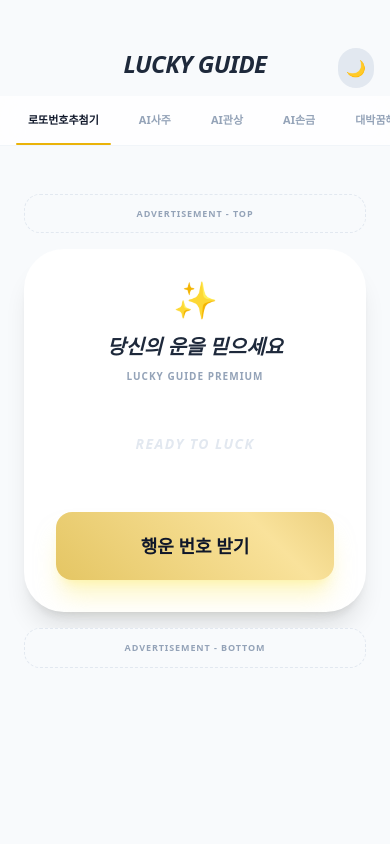
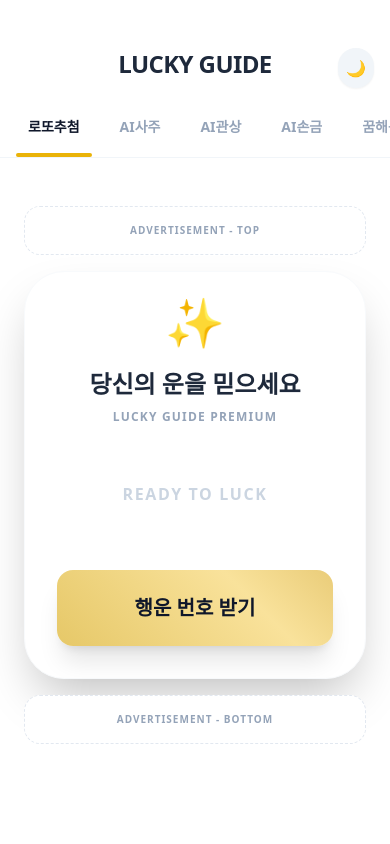
Before and after one commit to cookiekuki0204/lucky-guide, a React (Create React App) app: page / in a window 390 px wide. Shown: the top 844 px of the page. Built offline with nearby package versions, Linux system fonts and the light colour scheme.

Commit message:
adSence수정7

```diff
--- a/src/App.js
+++ b/src/App.js
@@ -12,8 +12,8 @@ function App() {
   const toggleDarkMode = () => setIsDarkMode(!isDarkMode);
 
   const AdSlot = ({ id }) => (
-    <div className={`w-full max-w-[360px] my-4 p-3 text-center border border-dashed rounded-2xl ${isDarkMode ? 'border-slate-700 bg-slate-800/50' : 'border-slate-200 bg-slate-50'}`}>
-      <p className="text-[9px] text-slate-400 font-bold uppercase tracking-widest">Advertisement - {id}</p>
+    <div className={`w-full max-w-[360px] my-4 p-4 text-center border border-dashed rounded-2xl ${isDarkMode ? 'border-slate-700 bg-slate-800/30' : 'border-slate-200 bg-white'}`}>
+      <p className="text-[10px] text-slate-400 font-bold uppercase tracking-widest">Advertisement - {id}</p>
     </div>
   );
 
@@ -33,9 +33,14 @@ function App() {
   const downloadImage = async () => {
     if (!cardRef.current) return;
     try {
-      const canvas = await html2canvas(cardRef.current, { backgroundColor: isDarkMode ? '#1e293b' : '#f8fafc', scale: 2 });
+      const canvas = await html2canvas(cardRef.current, {
+        backgroundColor: isDarkMode ? '#1e293b' : '#ffffff',
+        scale: 2,
+        useCORS: true,
+        windowWidth: 360
+      });
       const link = document.createElement('a');
-      link.download = `lucky-numbers-${new Date().getTime()}.png`;
+      link.download = `lucky-numbers.png`;
       link.href = canvas.toDataURL('image/png');
       link.click();
     } catch (err) { console.error('이미지 저장 실패:', err); }
@@ -53,29 +58,37 @@ function App() {
         imageUrl: 'https://lucky-guide.pages.dev/og-image.png',
         link: { mobileWebUrl: 'https://lucky-guide.pages.dev', webUrl: 'https://lucky-guide.pages.dev' },
       },
+      buttons: [{ title: '번호 받으러 가기', link: { mobileWebUrl: 'https://lucky-guide.pages.dev', webUrl: 'https://lucky-guide.pages.dev' } }],
     });
   };
 
-  const bgClass = isDarkMode ? "bg-slate-900 text-slate-100" : "bg-[#f8fafc] text-slate-800";
-  const navBg = isDarkMode ? "bg-slate-900/80 border-slate-800" : "bg-white/80 border-slate-100";
-  const cardClass = `w-full max-w-[360px] p-8 rounded-[2.5rem] shadow-xl animate-in fade-in zoom-in-95 duration-500 ${isDarkMode ? 'bg-slate-800' : 'bg-white'}`;
-  const tabClass = (id) => `flex-none md:flex-1 px-5 md:px-2 py-4 text-[11px] md:text-[13px] font-black transition-all relative whitespace-nowrap text-center ${activeTab === id ? (isDarkMode ? 'text-yellow-400' : 'text-slate-900') : (isDarkMode ? 'text-slate-500' : 'text-slate-400')}`;
+  const bgClass = isDarkMode ? "bg-[#0f172a] text-slate-100" : "bg-[#ffffff] text-slate-800";
+  const navBg = isDarkMode ? "bg-[#0f172a]/90 border-slate-800" : "bg-white/95 border-slate-100";
+  const cardClass = `w-full max-w-[360px] p-8 rounded-[2.5rem] shadow-2xl animate-in fade-in zoom-in-95 duration-500 ${isDarkMode ? 'bg-slate-800 border border-slate-700' : 'bg-white border border-slate-50'}`;
+  const tabClass = (id) => `flex-none md:flex-1 px-5 md:px-2 py-5 text-[14px] md:text-[15px] font-black transition-all relative whitespace-nowrap text-center ${activeTab === id ? (isDarkMode ? 'text-yellow-400' : 'text-slate-900') : (isDarkMode ? 'text-slate-500' : 'text-slate-400')}`;
 
   return (
     <div className={`min-h-screen ${bgClass} flex flex-col items-center font-sans overflow-x-hidden relative transition-colors duration-300`}>
-      <header className={`w-full max-w-[400px] md:max-w-[700px] sticky top-0 z-40 ${isDarkMode ? 'bg-slate-900' : 'bg-[#f8fafc]'}`}>
+      <header className={`w-full max-w-[400px] md:max-w-[700px] sticky top-0 z-40 transition-colors ${isDarkMode ? 'bg-[#0f172a]' : 'bg-white'}`}>
         <div className="relative pt-12 pb-4 text-center">
-          <h1 className="text-2xl md:text-3xl font-black tracking-tight italic">LUCKY GUIDE</h1>
-          <button onClick={toggleDarkMode} className="absolute right-4 top-12 p-2 rounded-full bg-slate-200 dark:bg-slate-700 hover:scale-110 transition-transform">{isDarkMode ? '☀️' : '🌙'}</button>
+          <h1 className="text-2xl md:text-3xl font-black tracking-tight">LUCKY GUIDE</h1>
+          <button onClick={toggleDarkMode} className="absolute right-4 top-12 p-2 rounded-full bg-slate-100 dark:bg-slate-700 hover:scale-110 transition-transform shadow-sm">{isDarkMode ? '☀️' : '🌙'}</button>
         </div>
-        <nav className={`flex backdrop-blur-md border-b overflow-x-auto md:overflow-x-visible no-scrollbar touch-pan-x ${navBg}`}>
-          <div className="flex min-w-full md:min-w-0 md:w-full items-center justify-start md:justify-center px-2">
-            <button onClick={() => setActiveTab('lotto')} className={tabClass('lotto')}>로또번호추첨기{activeTab === 'lotto' && <div className="absolute bottom-0 left-2 right-2 h-0.5 bg-yellow-500 rounded-full" />}</button>
-            <button onClick={() => setActiveTab('saju')} className={tabClass('saju')}>AI사주{activeTab === 'saju' && <div className="absolute bottom-0 left-2 right-2 h-0.5 bg-yellow-500 rounded-full" />}</button>
-            <button onClick={() => setActiveTab('face')} className={tabClass('face')}>AI관상{activeTab === 'face' && <div className="absolute bottom-0 left-2 right-2 h-0.5 bg-yellow-500 rounded-full" />}</button>
-            <button onClick={() => setActiveTab('palm')} className={tabClass('palm')}>AI손금{activeTab === 'palm' && <div className="absolute bottom-0 left-2 right-2 h-0.5 bg-yellow-500 rounded-full" />}</button>
-            <button onClick={() => setActiveTab('dream')} className={tabClass('dream')}>대박꿈해몽{activeTab === 'dream' && <div className="absolute bottom-0 left-2 right-2 h-0.5 bg-yellow-500 rounded-full" />}</button>
-            <button onClick={() => setActiveTab('guide')} className={tabClass('guide')}>띠별운세{activeTab === 'guide' && <div className="absolute bottom-0 left-2 right-2 h-0.5 bg-yellow-500 rounded-full" />}</button>
+        <nav className={`flex backdrop-blur-md border-b overflow-x-auto no-scrollbar touch-pan-x ${navBg}`}>
+          <div className="flex min-w-full items-center justify-start md:justify-center px-2">
+            {[
+              { id: 'lotto', label: '로또추첨' },
+              { id: 'saju', label: 'AI사주' },
+              { id: 'face', label: 'AI관상' },
+              { id: 'palm', label: 'AI손금' },
+              { id: 'dream', label: '꿈해몽' },
+              { id: 'guide', label: '띠별운세' }
+            ].map((tab) => (
+              <button key={tab.id} onClick={() => setActiveTab(tab.id)} className={tabClass(tab.id)}>
+                {tab.label}
+                {activeTab === tab.id && <div className="absolute bottom-0 left-2 right-2 h-1 bg-yellow-500 rounded-full" />}
+              </button>
+            ))}
           </div>
         </nav>
       </header>
@@ -86,70 +99,74 @@ function App() {
         <div ref={cardRef} className={cardClass}>
           {activeTab === 'lotto' && (
             <div className="flex flex-col items-center w-full">
-              <div className="text-center mb-10"><span className="text-4xl mb-3 block animate-bounce">✨</span><h2 className="text-xl font-black italic">당신의 운을 믿으세요</h2><p className="text-slate-400 text-[10px] mt-2 font-bold tracking-widest uppercase">Lucky Guide Premium</p></div>
-              <div className="flex justify-center gap-2 mb-12 h-10 items-center">
+              <div className="text-center mb-10">
+                <span className="text-5xl mb-4 block animate-bounce">✨</span>
+                <h2 className="text-2xl font-black">당신의 운을 믿으세요</h2>
+                <p className="text-slate-400 text-[12px] mt-2 font-bold tracking-widest uppercase">Lucky Guide Premium</p>
+              </div>
+              <div className="flex justify-center gap-3 mb-12 h-14 items-center w-full">
                 {numbers.length > 0 ? numbers.map((num, i) => (
-                  <div key={i} className="w-10 h-10 rounded-full bg-slate-900 text-yellow-400 flex items-center justify-center font-bold text-sm shadow-lg border border-yellow-500/30">{num}</div>
-                )) : <div className="text-slate-200 text-sm font-bold tracking-widest uppercase italic">Ready to Luck</div>}
+                  <div key={i} className="w-11 h-11 rounded-full bg-slate-900 text-yellow-400 flex items-center justify-center font-bold text-lg shadow-lg border border-yellow-500/30">{num}</div>
+                )) : <div className="text-slate-300 text-base font-bold tracking-widest uppercase">Ready to Luck</div>}
               </div>
-              <button onClick={generateNumbers} disabled={isSpinning} style={{ background: 'linear-gradient(45deg, #D4AF37, #F9E29B, #B8860B, #F9E29B)', backgroundSize: '400% 400%', animation: isSpinning ? 'none' : 'glimmer 3s ease infinite' }} className={`w-full py-5 rounded-2xl font-black text-slate-900 text-lg shadow-xl shadow-yellow-200/50 ${isSpinning ? 'opacity-50' : ''}`}>{isSpinning ? '기운을 모으는 중...' : '행운 번호 받기'}</button>
+              <button onClick={generateNumbers} disabled={isSpinning} style={{ background: 'linear-gradient(45deg, #D4AF37, #F9E29B, #B8860B, #F9E29B)', backgroundSize: '400% 400%', animation: isSpinning ? 'none' : 'glimmer 3s ease infinite' }} className={`w-full py-6 rounded-2xl font-black text-slate-900 text-xl shadow-xl ${isSpinning ? 'opacity-50' : ''}`}>{isSpinning ? '기운을 모으는 중...' : '행운 번호 받기'}</button>
             </div>
           )}
 
           {activeTab === 'saju' && (
             <div className="text-center py-6">
-              <span className="text-5xl mb-6 block">🎎</span>
-              <h2 className="text-xl font-black mb-2 italic">타고난 운명, 사주풀이</h2>
-              <div className={`p-6 rounded-3xl text-left text-[12px] leading-relaxed font-medium space-y-4 ${isDarkMode ? 'bg-slate-700/50 text-slate-300 border border-slate-600' : 'bg-slate-50 text-slate-500 border border-slate-100'}`}>
-                <p><strong>"사주팔자는 인생의 설계도와 같습니다."</strong> 사주는 사람이 태어난 연, 월, 일, 시의 네 기둥을 의미하며 이는 타고난 기운의 흐름을 결정합니다.</p>
-                <p>로또 당첨과 같은 횡재수는 사주에서 <strong>'편재(偏財)'</strong>의 기운과 밀접합니다. 럭키가이드 AI는 당신의 사주에서 재물운이 극대화되는 시기와 오행의 조화를 분석하여 행운의 타이밍을 안내합니다.</p>
+              <span className="text-6xl mb-6 block">🎎</span>
+              <h2 className="text-2xl font-black mb-4">타고난 운명, 사주풀이</h2>
+              <div className={`p-6 rounded-3xl text-left text-[14px] leading-relaxed font-medium space-y-4 ${isDarkMode ? 'bg-slate-700/50 text-slate-200 border border-slate-600' : 'bg-slate-50 text-slate-600 border border-slate-100'}`}>
+                <p><strong>사주팔자는 인생의 설계도입니다.</strong> 태어난 연, 월, 일, 시의 기운이 당신의 평생 운을 결정합니다.</p>
+                <p>로또와 같은 큰 재물운은 사주에서 <strong>'편재'</strong>의 기운이 강할 때 찾아옵니다. 럭키가이드 AI는 당신의 사주 속 재물 기운이 극대화되는 황금 시간대를 분석하여 최적의 행운을 가이드합니다.</p>
               </div>
-              <div className="mt-8 inline-block px-4 py-2 bg-yellow-100 text-yellow-700 text-[10px] font-black rounded-full animate-pulse uppercase">AI Engine Updating...</div>
+              <div className="mt-8 inline-block px-5 py-2 bg-yellow-100 text-yellow-700 text-[11px] font-black rounded-full animate-pulse uppercase">AI Engine Updating...</div>
             </div>
           )}
 
           {activeTab === 'face' && (
             <div className="text-center py-6">
-              <span className="text-5xl mb-6 block">🎭</span>
-              <h2 className="text-xl font-black mb-2 italic">"재벌이 될 상인가?"</h2>
-              <div className={`p-6 rounded-3xl text-left text-[12px] leading-relaxed font-medium ${isDarkMode ? 'bg-slate-700/50 text-slate-300' : 'bg-slate-50 text-slate-500'}`}>
-                <p className="mb-4">"코는 재물 창고라 하였습니다." 관상학에서 재물운의 핵심인 '중정'과 '하정'의 조화를 분석합니다. 코의 모양과 입술의 끝 모양은 재산이 머무는 그릇을 상징합니다.</p>
-                <p>AI 얼굴 인식 기술로 당신의 이목구비에 담긴 초년, 중년, 말년의 운세를 정밀 분석해 드릴 예정입니다. 곧 사진 업로드 기능이 시작됩니다.</p>
+              <span className="text-6xl mb-6 block">🎭</span>
+              <h2 className="text-2xl font-black mb-4">재벌이 될 상인가?</h2>
+              <div className={`p-6 rounded-3xl text-left text-[14px] leading-relaxed font-medium ${isDarkMode ? 'bg-slate-700/50 text-slate-200 border border-slate-600' : 'bg-slate-50 text-slate-600 border border-slate-100'}`}>
+                <p className="mb-4"><strong>코는 재산이 머무는 창고입니다.</strong> 관상학에서는 얼굴의 중심인 코와 입의 균형을 통해 말년의 경제적 풍요를 점칩니다.</p>
+                <p>AI 얼굴 인식 기술로 당신의 이목구비에 담긴 재물복을 분석해 드릴 예정입니다. 곧 사진 업로드 기능이 시작됩니다.</p>
               </div>
-              <div className="mt-8 inline-block px-4 py-2 bg-yellow-100 text-yellow-700 text-[10px] font-black rounded-full animate-pulse uppercase">Content Updating...</div>
+              <div className="mt-8 inline-block px-5 py-2 bg-yellow-100 text-yellow-700 text-[11px] font-black rounded-full animate-pulse uppercase">Content Updating...</div>
             </div>
           )}
 
           {activeTab === 'palm' && (
             <div className="text-center py-6">
-              <span className="text-5xl mb-6 block">✋</span>
-              <h2 className="text-xl font-black mb-2 italic">"손바닥 속 보물지도"</h2>
-              <div className={`p-6 rounded-3xl text-left text-[12px] leading-relaxed font-medium space-y-4 ${isDarkMode ? 'bg-slate-700/50 text-slate-300 border border-slate-600' : 'bg-slate-50 text-slate-500 border border-slate-100'}`}>
-                <p><strong>"재물선이 뚜렷하니 대박의 징조로다."</strong> 수상학에서 손금은 뇌의 신경과 연결되어 운명을 반영합니다. 특히 약지 아래의 '태양선'과 새끼손가락 아래의 '재운선'은 부를 상징합니다.</p>
-                <p>로또 당첨자들에게서 흔히 발견되는 <strong>'삼지창 손금'</strong> 유무를 AI가 정밀 스캔하여 당신의 재물운 지수를 알려드립니다.</p>
+              <span className="text-6xl mb-6 block">✋</span>
+              <h2 className="text-2xl font-black mb-4">손바닥 속 보물지도</h2>
+              <div className={`p-6 rounded-3xl text-left text-[14px] leading-relaxed font-medium space-y-4 ${isDarkMode ? 'bg-slate-700/50 text-slate-200 border border-slate-600' : 'bg-slate-50 text-slate-600 border border-slate-100'}`}>
+                <p><strong>재물선이 뚜렷하면 대박의 징조입니다.</strong> 수상학에서 손금은 뇌의 신경과 연결되어 그 사람의 에너지를 실시간으로 반영합니다.</p>
+                <p>로또 당첨자들에게서 흔히 발견되는 <strong>삼지창 손금</strong>과 재운선을 AI가 스캔하여 당신의 현재 재물운 지수를 분석해 드립니다.</p>
               </div>
-              <div className="mt-8 inline-block px-4 py-2 bg-yellow-100 text-yellow-700 text-[10px] font-black rounded-full animate-pulse uppercase">AI Scanning Ready...</div>
+              <div className="mt-8 inline-block px-5 py-2 bg-yellow-100 text-yellow-700 text-[11px] font-black rounded-full animate-pulse uppercase">AI Scanning Ready...</div>
             </div>
           )}
 
           {activeTab === 'dream' && (
-            <div>
-              <h2 className="text-xl font-black mb-8 text-center italic">로또 당첨 길몽 10선</h2>
-              <div className="space-y-4 text-[11px] max-h-[45vh] overflow-y-auto pr-2 custom-scrollbar font-medium">
+            <div className="w-full">
+              <h2 className="text-2xl font-black mb-6 text-center">로또 당첨 길몽 10선</h2>
+              <div className="space-y-4 text-[14px] h-[380px] overflow-y-auto pr-2 no-scrollbar font-medium">
                 {[
-                  {t: "연예인이 집에 온 꿈", d: "귀인을 만나 재물운이 크게 상승할 징조입니다."},
-                  {t: "대통령과 악수", d: "명예와 횡재수가 따르는 최고 길몽입니다."},
-                  {t: "조상님의 밝은 미소", d: "부를 얻게 될 조상님의 선물입니다."},
-                  {t: "똥에 흠뻑 젖는 꿈", d: "막대한 재물이 굴러오는 전형적 당첨 꿈입니다."},
+                  {t: "연예인이 집에 온 꿈", d: "재물운이 크게 상승할 징조입니다."},
+                  {t: "대통령과 악수하는 꿈", d: "명예와 횡재수가 따르는 최고 길몽입니다."},
+                  {t: "조상님이 밝게 웃는 꿈", d: "부를 얻게 될 조상님의 선물입니다."},
+                  {t: "똥에 흠뻑 젖는 꿈", d: "막대한 재산이 굴러오는 전형적인 꿈입니다."},
                   {t: "집이 활활 타는 꿈", d: "재산이 급격히 번창할 것을 예시합니다."},
-                  {t: "맑은 물이 차오름", d: "부귀영화를 누릴 강력한 징조입니다."},
-                  {t: "돼지 떼 발견", d: "횡재수가 넝쿨째 들어오는 꿈입니다."},
-                  {t: "피가 솟구침", d: "선명한 피가 많이 날수록 큰 돈이 생깁니다."},
-                  {t: "용의 승천", d: "일생일대의 기회가 찾아왔음을 뜻합니다."},
-                  {t: "돈다발 선물", d: "실제 횡재 가능성이 매우 높은 길몽입니다."}
+                  {t: "맑은 물이 집안에 가득참", d: "부귀영화를 누릴 강력한 징조입니다."},
+                  {t: "돼지 떼를 발견하는 꿈", d: "횡재수가 넝쿨째 들어오는 꿈입니다."},
+                  {t: "자신의 몸에서 피가 남", d: "선명한 피는 큰 재물운을 의미합니다."},
+                  {t: "용이 하늘로 승천함", d: "일생일대의 기회가 찾아옴을 뜻합니다."},
+                  {t: "돈다발을 선물받는 꿈", d: "실제 횡재 가능성이 매우 높습니다."}
                 ].map((item, i) => (
-                  <div key={i} className={`p-4 rounded-2xl border-l-4 border-yellow-500 shadow-sm ${isDarkMode ? 'bg-slate-700 text-slate-300' : 'bg-slate-50 text-slate-600'}`}>
-                    <h3 className={`font-black mb-1 italic ${isDarkMode ? 'text-white' : 'text-slate-900'}`}>{i+1}. {item.t}</h3><p>{item.d}</p>
+                  <div key={i} className={`p-5 rounded-2xl border-l-4 border-yellow-500 shadow-sm ${isDarkMode ? 'bg-slate-700 text-slate-200' : 'bg-slate-50 text-slate-600'}`}>
+                    <h3 className={`font-black mb-2 text-base ${isDarkMode ? 'text-white' : 'text-slate-900'}`}>{i+1}. {item.t}</h3><p>{item.d}</p>
                   </div>
                 ))}
               </div>
@@ -158,19 +175,18 @@ function App() {
 
           {activeTab === 'guide' && (
             <div>
-              <h2 className="text-xl font-black mb-6 text-center italic">"12간지 띠별 행운 포인트"</h2>
-              <div className={`p-5 rounded-3xl text-left text-[11px] leading-relaxed font-medium space-y-4 mb-6 ${isDarkMode ? 'bg-slate-700/50 text-slate-300 border border-slate-600' : 'bg-slate-50 text-slate-500 border border-slate-100'}`}>
-                <p><strong>띠별 오행의 조화:</strong> 동양학에서 12간지는 각기 고유한 오행(나무, 불, 흙, 금, 물)을 지닙니다. 이 기운에 따라 로또 번호의 홀짝 조합이나 특정 숫자대(20번대, 30번대 등)의 기운이 달라집니다.</p>
-                <p>예를 들어 <strong>범/말/개(화기운)</strong> 그룹은 분산된 번호보다 집중된 번호대에서 큰 행운을 얻는 경향이 있습니다. 아래 표에서 당신의 그룹에 맞는 행운의 상징을 확인하세요.</p>
+              <h2 className="text-2xl font-black mb-6 text-center">12간지 행운 포인트</h2>
+              <div className={`p-6 rounded-3xl text-left text-[14px] leading-relaxed font-medium space-y-4 mb-6 ${isDarkMode ? 'bg-slate-700/50 text-slate-200 border border-slate-600' : 'bg-slate-50 text-slate-600 border border-slate-100'}`}>
+                <p><strong>띠별 오행의 조화:</strong> 12간지는 각기 고유한 기운을 지닙니다. 이에 따라 로또 번호의 홀짝 조합이나 특정 숫자대의 기운이 달라집니다.</p>
               </div>
               <div className={`overflow-hidden rounded-3xl border shadow-sm ${isDarkMode ? 'border-slate-700' : 'border-slate-100'}`}>
-                <table className="w-full text-[10px] text-center border-collapse font-medium">
-                  <thead className={isDarkMode ? 'bg-slate-700 text-slate-400' : 'bg-slate-50 text-slate-400'}><tr><th className="p-3">띠별 그룹</th><th className="p-3">행운 숫자</th><th className="p-3">컬러</th></tr></thead>
-                  <tbody className={`divide-y italic ${isDarkMode ? 'divide-slate-700 text-slate-300' : 'divide-slate-50 text-slate-700'}`}>
-                    <tr><td className="p-3">쥐/용/원숭이</td><td className="p-3 font-black">1, 6, 15, 29</td><td className="p-3 text-blue-500 font-black">BLUE</td></tr>
-                    <tr><td className="p-3">소/뱀/닭</td><td className="p-3 font-black">2, 7, 24, 38</td><td className="p-3 text-red-500 font-black">RED</td></tr>
-                    <tr><td className="p-3">범/말/개</td><td className="p-3 font-black">3, 8, 19, 42</td><td className="p-3 text-green-600 font-black">GREEN</td></tr>
-                    <tr><td className="p-3">토끼/양/돼지</td><td className="p-3 font-black">4, 9, 31, 45</td><td className="p-3 text-slate-400 font-black">WHITE</td></tr>
+                <table className="w-full text-[13px] text-center border-collapse font-medium">
+                  <thead className={isDarkMode ? 'bg-slate-700 text-slate-400' : 'bg-slate-50 text-slate-400'}><tr><th className="p-4">띠 그룹</th><th className="p-4">행운 숫자</th><th className="p-4">컬러</th></tr></thead>
+                  <tbody className={`divide-y ${isDarkMode ? 'divide-slate-700 text-slate-300' : 'divide-slate-50 text-slate-700'}`}>
+                    <tr><td className="p-4">쥐/용/원숭이</td><td className="p-4 font-black">1, 6, 15, 29</td><td className="p-4 text-blue-500 font-bold">BLUE</td></tr>
+                    <tr><td className="p-4">소/뱀/닭</td><td className="p-4 font-black">2, 7, 24, 38</td><td className="p-4 text-red-500 font-bold">RED</td></tr>
+                    <tr><td className="p-4">범/말/개</td><td className="p-4 font-black">3, 8, 19, 42</td><td className="p-4 text-green-600 font-bold">GREEN</td></tr>
+                    <tr><td className="p-4">토끼/양/돼지</td><td className="p-4 font-black">4, 9, 31, 45</td><td className="p-4 text-slate-400 font-bold">WHITE</td></tr>
                   </tbody>
                 </table>
               </div>
@@ -181,17 +197,26 @@ function App() {
         <AdSlot id="BOTTOM" />
 
         {activeTab === 'lotto' && numbers.length > 0 && (
-          <div className="flex justify-center gap-6 mt-10">
-            <button onClick={downloadImage} className="flex flex-col items-center gap-2 text-[10px] font-bold text-slate-400 hover:text-yellow-600 transition-all active:scale-90"><span className="text-xl">💾</span>이미지 저장</button>
-            <button onClick={shareKakao} className="flex flex-col items-center gap-2 text-[10px] font-bold text-slate-400 hover:text-yellow-600 transition-all active:scale-90"><span className="text-xl">💬</span>카톡 공유</button>
-            <button onClick={() => { navigator.clipboard.writeText(numbers.join(', ')); alert('복사되었습니다! 🍀'); }} className="flex flex-col items-center gap-2 text-[10px] font-bold text-slate-400 hover:text-yellow-600 transition-all active:scale-90"><span className="text-xl">📋</span>번호 복사</button>
+          <div className="flex justify-center gap-8 mt-12">
+            <button onClick={downloadImage} className="flex flex-col items-center gap-2 group transition-all active:scale-90">
+              <div className="w-14 h-14 rounded-2xl bg-slate-100 dark:bg-slate-800 flex items-center justify-center text-2xl group-hover:bg-yellow-100 transition-colors shadow-sm">💾</div>
+              <span className="text-[12px] font-bold text-slate-500">이미지 저장</span>
+            </button>
+            <button onClick={shareKakao} className="flex flex-col items-center gap-2 group transition-all active:scale-90">
+              <div className="w-14 h-14 rounded-2xl bg-[#FEE500] flex items-center justify-center text-2xl shadow-sm">💬</div>
+              <span className="text-[12px] font-bold text-slate-500">카톡 공유</span>
+            </button>
+            <button onClick={() => { navigator.clipboard.writeText(numbers.join(', ')); alert('복사되었습니다! 🍀'); }} className="flex flex-col items-center gap-2 group transition-all active:scale-90">
+              <div className="w-14 h-14 rounded-2xl bg-slate-100 dark:bg-slate-800 flex items-center justify-center text-2xl group-hover:bg-yellow-100 transition-colors shadow-sm">📋</div>
+              <span className="text-[12px] font-bold text-slate-500">번호 복사</span>
+            </button>
           </div>
         )}
       </main>
 
-      <footer className={`w-full max-w-[360px] py-16 px-6 text-center border-t mt-auto ${isDarkMode ? 'border-slate-800' : 'border-slate-50'}`}>
-        <div className="flex justify-center gap-4 mb-4 text-[10px] font-bold text-slate-400">
-          <button onClick={() => setIsPrivacyOpen(true)} className="hover:text-yellow-600 underline decoration-slate-200 transition-colors italic">개인정보처리방침</button>
+      <footer className={`w-full max-w-[360px] py-20 px-6 text-center border-t mt-auto ${isDarkMode ? 'border-slate-800' : 'border-slate-100'}`}>
+        <div className="flex justify-center gap-6 mb-4 text-[12px] font-bold text-slate-400">
+          <button onClick={() => setIsPrivacyOpen(true)} className="hover:text-yellow-600 underline transition-colors">개인정보처리방침</button>
           <span>|</span>
           <span className="opacity-50">© 2026 LUCKY GUIDE</span>
         </div>
@@ -199,14 +224,14 @@ function App() {
 
       {isPrivacyOpen && (
         <div className="fixed inset-0 z-[100] bg-slate-900/60 backdrop-blur-sm flex items-center justify-center p-6" onClick={() => setIsPrivacyOpen(false)}>
-          <div className={`${isDarkMode ? 'bg-slate-800 text-slate-200' : 'bg-white text-slate-500'} w-full max-w-[320px] max-h-[70vh] overflow-y-auto rounded-[2rem] p-8 shadow-2xl animate-in fade-in zoom-in-95 duration-300 text-left`} onClick={(e) => e.stopPropagation()}>
-            <h3 className={`text-lg font-black mb-6 italic border-b pb-2 ${isDarkMode ? 'text-white border-slate-700' : 'text-slate-900 border-slate-100'}`}>개인정보처리방침</h3>
-            <div className="text-[11px] leading-relaxed space-y-5 font-medium">
-              <section><p className={`font-bold mb-1 italic ${isDarkMode ? 'text-yellow-400' : 'text-slate-900'}`}>1. 개인정보 수집 미실시</p><p>본 서비스는 성함, 연락처 등 개인 식별 정보를 저장하지 않습니다.</p></section>
-              <section><p className={`font-bold mb-1 italic ${isDarkMode ? 'text-yellow-400' : 'text-slate-900'}`}>2. 구글 애드센스 정책</p><p>맞춤형 광고를 위해 구글 쿠키가 활용될 수 있음을 고지합니다.</p></section>
-              <section><p className={`font-bold mb-1 italic ${isDarkMode ? 'text-yellow-400' : 'text-slate-900'}`}>3. 서비스 보안 로직</p><p>모든 데이터는 사용자의 기기 로컬 환경에서 즉석 실행됩니다.</p></section>
+          <div className={`${isDarkMode ? 'bg-slate-800 text-slate-200' : 'bg-white text-slate-500'} w-full max-w-[340px] max-h-[70vh] overflow-y-auto rounded-[2rem] p-8 shadow-2xl text-left`} onClick={(e) => e.stopPropagation()}>
+            <h3 className={`text-xl font-black mb-6 border-b pb-2 ${isDarkMode ? 'text-white border-slate-700' : 'text-slate-900 border-slate-100'}`}>개인정보처리방침</h3>
+            <div className="text-[13px] leading-relaxed space-y-6 font-medium">
+              <section><p className={`font-bold mb-2 ${isDarkMode ? 'text-yellow-400' : 'text-slate-900'}`}>1. 개인정보 수집 미실시</p><p>성함, 연락처 등 일체의 개인 식별 정보를 수집하거나 저장하지 않습니다.</p></section>
+              <section><p className={`font-bold mb-2 ${isDarkMode ? 'text-yellow-400' : 'text-slate-900'}`}>2. 구글 애드센스 활용</p><p>광고 게재를 위한 구글 쿠키가 사용될 수 있음을 알려드립니다.</p></section>
+              <section><p className={`font-bold mb-2 ${isDarkMode ? 'text-yellow-400' : 'text-slate-900'}`}>3. 보안 관리</p><p>모든 데이터는 안전한 로컬 환경에서 즉시 처리됩니다.</p></section>
             </div>
-            <button onClick={() => setIsPrivacyOpen(false)} className="w-full mt-10 py-4 bg-slate-900 text-white rounded-2xl font-bold text-xs">확인 완료</button>
+            <button onClick={() => setIsPrivacyOpen(false)} className="w-full mt-10 py-5 bg-slate-900 text-white rounded-2xl font-bold text-sm">확인했습니다</button>
           </div>
         </div>
       )}
```
